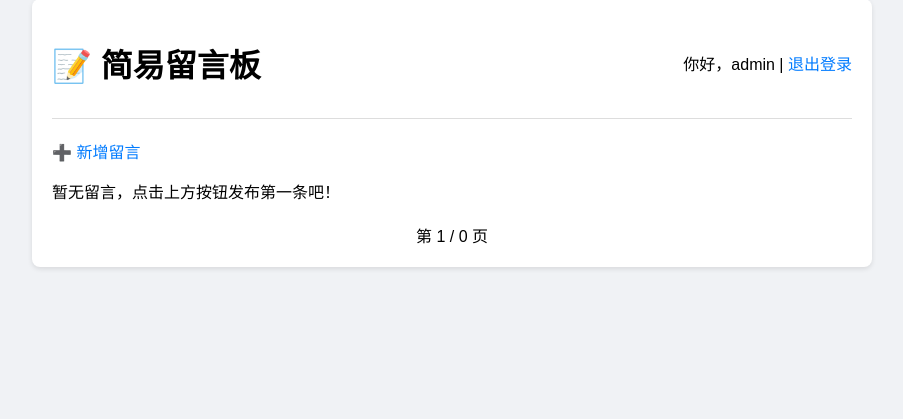
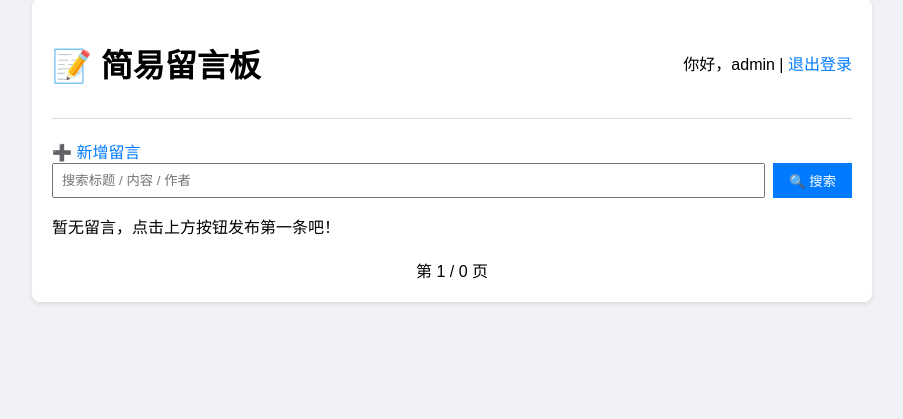
Before and after one commit to jixingye555/flask-message-board, a Flask app: page / in a window 1280 px wide. Shown: the part 21-440 px from the top of the page, without its empty margins (188-1091 px from the left). Run offline with Flask 3, Linux system fonts and the light colour scheme; a user stored in the database is signed in.

Commit message:
feat: 新增留言搜索功能

```diff
--- a/app/blueprints/message.py
+++ b/app/blueprints/message.py
@@ -1,22 +1,44 @@
 from flask import Blueprint, render_template, request, redirect, url_for, flash, abort
 from flask_login import login_required, current_user
+from sqlalchemy import or_   # 用来实现“标题 或 内容 或 作者”多条件匹配
 from app import db
-from app.models import Message
+from app.models import Message, User   # 同时导入 User，搜索作者用户名要用
 from datetime import datetime
 
 message_bp = Blueprint('message', __name__)
 
-# 首页：分页显示留言
+# 首页：分页显示留言（支持按关键词搜索）
 @message_bp.route('/')
 @login_required
 def index():
     page = request.args.get('page', 1, type=int)   # 获取页码，默认第1页
     per_page = 5   # 每页显示5条
-    pagination = Message.query.order_by(Message.created_at.desc()).paginate(
+    keyword = request.args.get('q', '').strip()   # 获取搜索词，strip() 去掉首尾空格
+
+    # 1) 先拿到一个“查询对象”（此时还没真正查数据库，只是拼条件）
+    query = Message.query
+
+    # 2) 如果用户搜了东西，就加过滤条件
+    if keyword:
+        # join(User)：留言表通过 author_id 关联到用户表，才能按用户名搜
+        # or_(...) ：满足“标题含关键词” 或 “内容含关键词” 或 “作者名含关键词” 任一即可
+        # like('%xx%') ：模糊匹配，% 是通配符，表示“前后可以有任意字符”
+        query = query.join(User).filter(
+            or_(
+                Message.title.like(f'%{keyword}%'),
+                Message.content.like(f'%{keyword}%'),
+                User.username.like(f'%{keyword}%')
+            )
+        )
+
+    # 3) 按时间倒序分页（这一步才真正查数据库）
+    pagination = query.order_by(Message.created_at.desc()).paginate(
         page=page, per_page=per_page, error_out=False
     )
     messages = pagination.items
-    return render_template('index.html', messages=messages, pagination=pagination)
+
+    # 4) 把 keyword 也传给模板：让搜索框回显刚才输入的内容，分页链接也能带上关键词
+    return render_template('index.html', messages=messages, pagination=pagination, keyword=keyword)
 
 # 新增留言
 @message_bp.route('/add', methods=['GET', 'POST'])
--- a/app/static/style.css
+++ b/app/static/style.css
@@ -62,3 +62,26 @@ a {
 a:hover {
     text-decoration: underline;
 }
+.search-form {
+    display: flex;
+    align-items: center;
+    gap: 8px;
+    margin-bottom: 15px;
+}
+.search-form input {
+    flex: 1;   /* 输入框占满剩余宽度 */
+    width: auto;
+    margin: 0;
+}
+.search-form button {
+    width: auto;
+    padding: 8px 16px;
+    margin: 0;
+}
+.clear-btn {
+    font-size: 14px;
+}
+.search-tip {
+    color: #666;
+    font-size: 14px;
+}
--- a/app/templates/index.html
+++ b/app/templates/index.html
@@ -1,6 +1,16 @@
 {% extends "base.html" %}
 {% block content %}
 <a href="{{ url_for('message.add') }}" class="btn">➕ 新增留言</a>
+
+<!-- 搜索框：method=get 会把输入变成网址里的 ?q=关键词 -->
+<form method="get" action="{{ url_for('message.index') }}" class="search-form">
+    <input type="text" name="q" value="{{ keyword or '' }}" placeholder="搜索标题 / 内容 / 作者">
+    <button type="submit">🔍 搜索</button>
+    {% if keyword %}
+        <a href="{{ url_for('message.index') }}" class="clear-btn">✕ 清除</a>
+        <span class="search-tip">“{{ keyword }}” 的搜索结果</span>
+    {% endif %}
+</form>
 
 {% for msg in messages %}
 <div class="message-item">
@@ -25,11 +35,11 @@
 <!-- 分页导航 -->
 <div class="pagination">
     {% if pagination.has_prev %}
-        <a href="{{ url_for('message.index', page=pagination.prev_num) }}">上一页</a>
+        <a href="{{ url_for('message.index', page=pagination.prev_num, q=keyword) }}">上一页</a>
     {% endif %}
     <span>第 {{ pagination.page }} / {{ pagination.pages }} 页</span>
     {% if pagination.has_next %}
-        <a href="{{ url_for('message.index', page=pagination.next_num) }}">下一页</a>
+        <a href="{{ url_for('message.index', page=pagination.next_num, q=keyword) }}">下一页</a>
     {% endif %}
 </div>
 {% endblock %}
```
